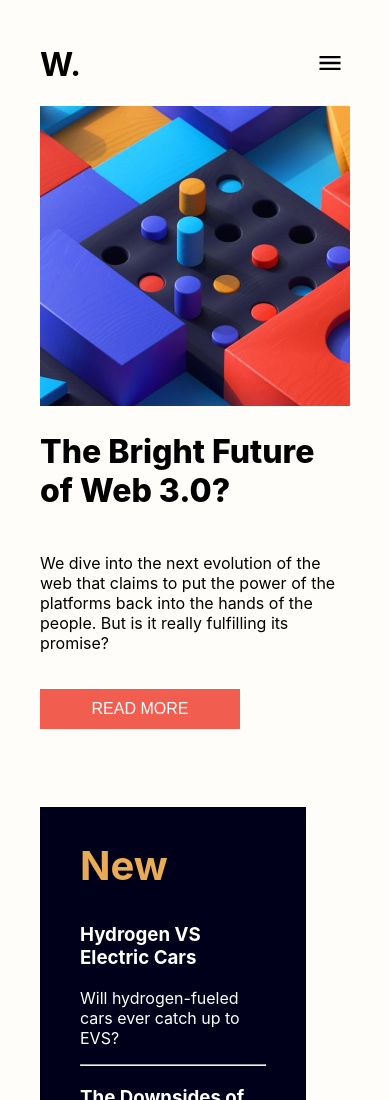
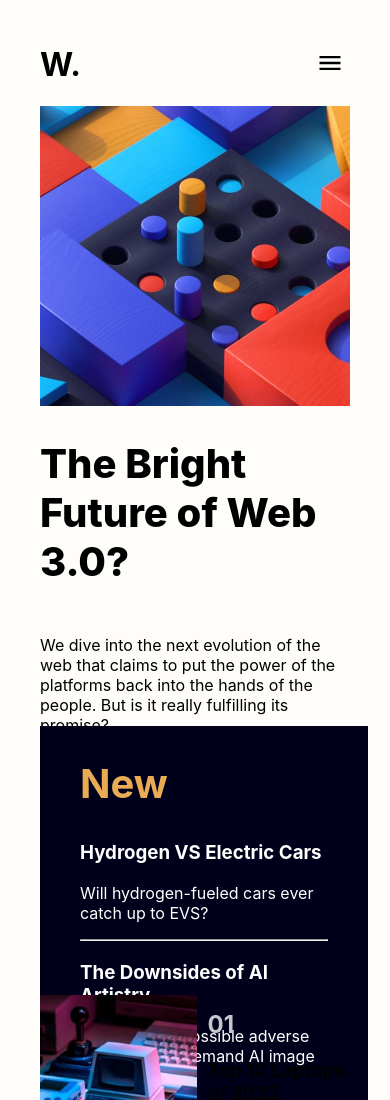
Before and after one commit to eduard50/news-homepageweb, a React (Vite) app: page / in a window 390 px wide. Shown: the top 1100 px of the page. Built offline with nearby package versions, Linux system fonts and the light colour scheme.

Commit message:
Fixed grids

```diff
--- a/src/App.css
+++ b/src/App.css
@@ -185,6 +185,7 @@ ul>li{
   /* Grids */
   .grid-container{
     display: grid;
+    height: 100vh;
     grid-template-columns: 100%;
     grid-template-rows: repeat(2, 1fr);
     gap: 80px;
@@ -206,20 +207,19 @@ ul>li{
   }
 
   .grid-container__main-content__main-text > h2 {
-    font-size: 2rem;
+    font-size: 40px;
   }
 
   .grid-container__side_info{
     padding: 0 40px;
     grid-column: 1;
     grid-row: 2;
-    width: 60%;
+    width: 80%;
     height: 100%;
     background-color: hsl(240, 100%, 5%);
   }
 
   .trending-container{
-    margin-top: 40px;
     display: grid;
     grid-template-columns: 1fr;
     grid-template-rows: repeat(3, 1fr);
```
